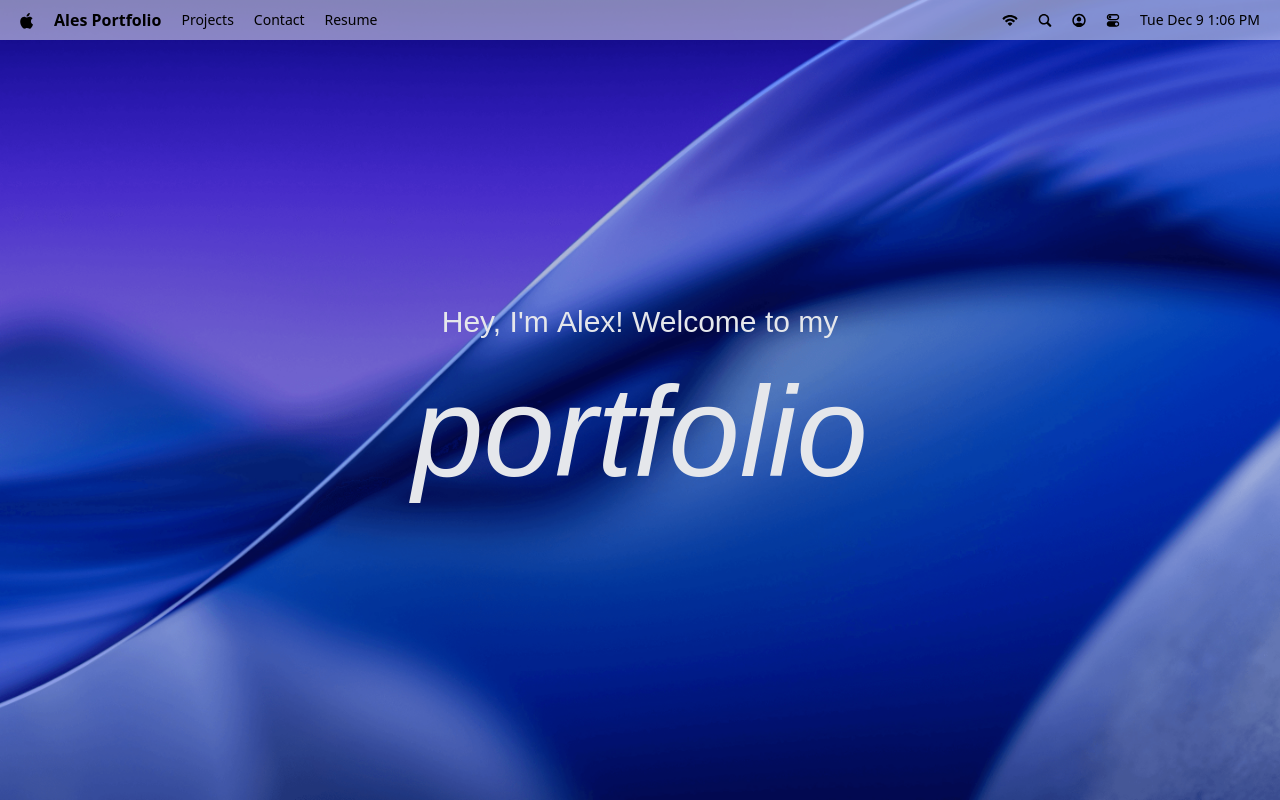
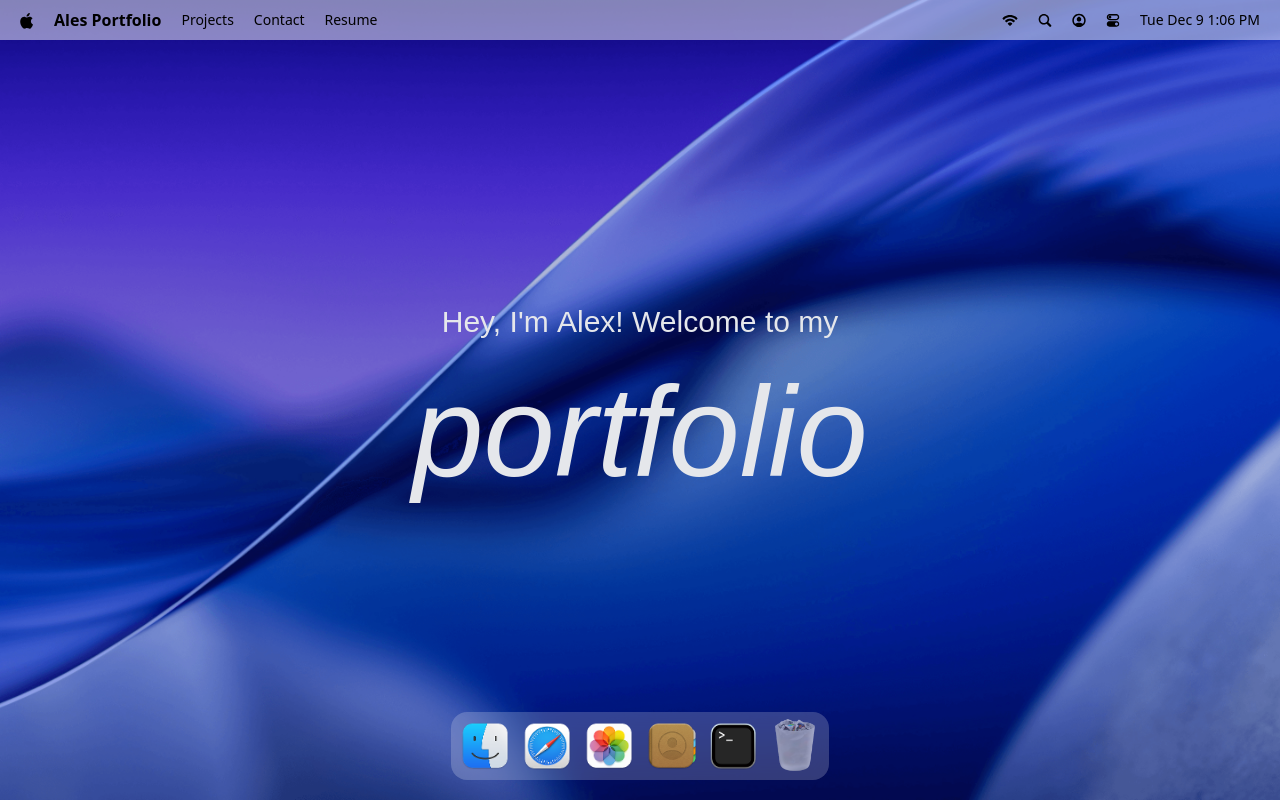
Before and after one commit to Krejzy23/macOs_Port, a React (Vite) app: page / in a window 1280 px wide. Built offline with nearby package versions, Linux system fonts and the light colour scheme; a web font is replaced by a local one.

Commit message:
implement Dock and animations

```diff
--- a/package.json
+++ b/package.json
@@ -17,6 +17,7 @@
     "lucide-react": "^0.556.0",
     "react": "^19.2.0",
     "react-dom": "^19.2.0",
+    "react-tooltip": "^5.30.0",
     "tailwindcss": "^4.1.17"
   },
   "devDependencies": {
--- a/src/App.jsx
+++ b/src/App.jsx
@@ -1,10 +1,11 @@
-import { Navbar , Welcome } from "#components"
+import { Dock, Navbar , Welcome } from "#components"
 
 const App = () => {
   return (
     <main>
       <Navbar />
       <Welcome />
+      <Dock />
     </main>
   );
 };
--- /dev/null
+++ b/src/components/Dock.jsx
@@ -0,0 +1,78 @@
+import { useRef } from "react";
+import { Tooltip } from "react-tooltip";
+import gsap from "gsap";
+import { dockApps } from "#constants";
+import { useGSAP } from "@gsap/react";
+
+const Dock = () => {
+  const dockRef = useRef(null);
+  useGSAP(() => {
+    const dock = dockRef.current;
+    if (!dock) return;
+    const icons = dock.querySelectorAll(".dock-icon");
+
+    const animateIcons = (mouseX) => {
+      const { left } = dock.getBoundingClientRect();
+      icons.forEach((icon) => {
+        const { left: iconLeft, width } = icon.getBoundingClientRect();
+        const center = iconLeft - left + width / 2;
+        const distance = Math.abs(mouseX - center);
+        const intensity = Math.exp(-(distance ** 2.5) / 2000);
+        gsap.to(icon, {
+          scale: 1 + 0.25 * intensity,
+          y: -15 * intensity,
+          duration: 0.2,
+          ease: "power1.out",
+        });
+      });
+    };
+    const handleMouseMove = (e) => {
+      const { left } = dock.getBoundingClientRect();
+      animateIcons(e.clientX - left);
+    };
+    const resetIcons = () =>
+      icons.forEach((icon) =>
+        gsap.to(icon, { scale: 1, y: 0, duration: 0.3, ease: "power1.out" })
+      );
+    dock.addEventListener("mousemove", handleMouseMove);
+    dock.addEventListener("mouseleave", resetIcons);
+    return () => {
+      dock.removeEventListener("mousemove", handleMouseMove);
+      dock.removeEventListener("mouseleave", resetIcons);
+    };
+  }, []);
+  const toggleApp = (app) => {
+    // Implement Open Window Logic
+  };
+  return (
+    <section id="dock">
+      <div ref={dockRef} className="dock-container">
+        {dockApps.map(({ id, name, icon, canOpen }) => (
+          <div key={id} className="relative flex justify-center">
+            <button
+              type="button"
+              className="dock-icon"
+              aria-label={name}
+              data-tooltip-id="dock-tooltip"
+              data-tooltip-content={name}
+              data-tooltip-delay-show={150}
+              disabled={!canOpen}
+              onClick={() => toggleApp({ id, name, icon, canOpen })}
+
+            >
+              <img
+                src={`/images/${icon}`}
+                alt={name}
+                loading="lazy"
+                className={canOpen ? "" : "opacity-55"}
+              />
+            </button>
+          </div>
+        ))}
+        <Tooltip id="dock-tooltip" place="top" className="tooltip" />
+      </div>
+    </section>
+  );
+};
+
+export default Dock;
--- a/src/components/index.js
+++ b/src/components/index.js
@@ -1,4 +1,5 @@
-import Navbar from "#components/Navbar";
-import Welcome from "#components/Welcome";
+import Navbar from "#components/Navbar.jsx";
+import Welcome from "#components/Welcome.jsx";
+import Dock from "#components/Dock.jsx";
 
-export {Navbar,Welcome};
+export { Navbar, Welcome, Dock };
```
Also changed, not shown: src/components/Welcome.jsx (line endings or trailing spaces), 1 other file (tests, documents, lock files or other folders).
